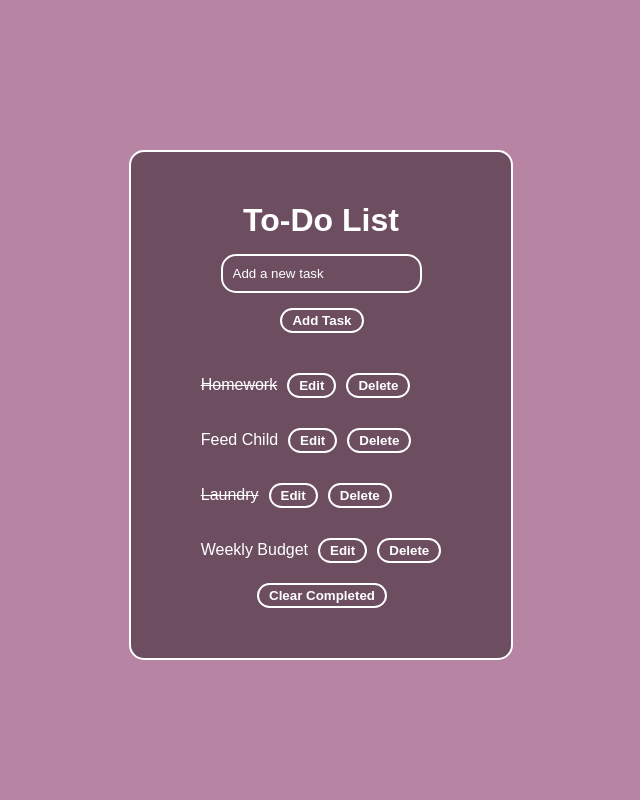
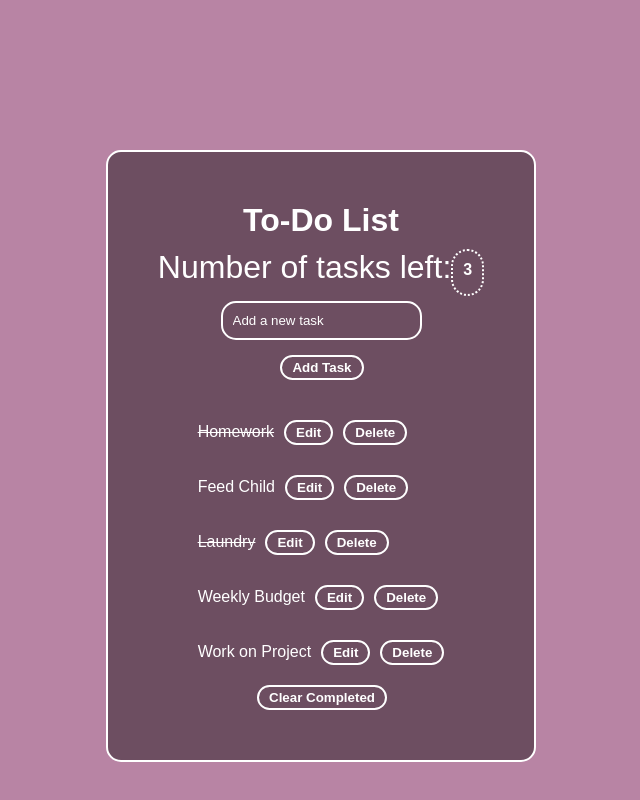
Before and after one commit to rabidfae/Lauras-to-do, a plain HTML site: page index.html in a window 1280 px wide. Shown: the whole page, without its empty margins (319-959 px from the left). Drawn offline with Linux system fonts and the light colour scheme.

Commit message:
styling,

```diff
--- a/index.html
+++ b/index.html
@@ -22,8 +22,13 @@
     <div class="containAll">
       <div class="todocontainer">
         <h1>To-Do List</h1>
+        <div class="taskDiv">
+          <h1 class="taskHeader">Number of tasks left:</h1>
+          <div id="incompleteCount">0</div>
+        </div>
         <input type="text" id="newInput" placeholder="Add a new task" />
         <button id="addButton">Add Task</button>
+
         <div class="ulButt">
           <ul id="taskList"></ul>
 
--- a/script.js
+++ b/script.js
@@ -1,4 +1,4 @@
-//I am using the textbook JavaScript in easy steps by Mike McGrath to help me with this project. I am also speaking with co-workers and they are adding their opinons and helping me as I go, while leaving myself notes.
+//I am using the textbook JavaScript in easy steps by Mike McGrath to help me with this project. I am also speaking with co-workers and they are adding their opinons and helping me as I go, while leaving myself notes. I am also checking stack overflow and ChatGPT to have things explained simpler if I'm not quite understanding it clearly
 //I know I will probably have to change a lot of things as we progress through the semester.
 
 
@@ -28,6 +28,13 @@ let toDos = [
         toDoText: "Weekly Budget",
         //todoCategory: [catID],
         toDoComplete: false
+
+    },
+    {
+        toDoID: 4,
+        toDoText:"Work on Project",
+       // toDoCatergory: [catID],
+       toDoComplete: false
     }
 
 ]
@@ -54,6 +61,8 @@ const newInput = document.getElementById('newInput');
 const addButton = document.getElementById('addButton');
 const clearButton = document.getElementById('clearButton');
 
+
+//showing my todo array
 function renderToDos() {
     taskList.innerHTML = ''; // Clear the list
     toDos.forEach((toDo, index) => { // Loop through the to-dos
@@ -61,13 +70,12 @@ function renderToDos() {
 
         if (toDo.isEditing) { // Check if the to-do is being edited
 
-
             const editInput = document.createElement('input'); // Create a new input
             editInput.id = 'editInput'; // Set the input id so the form will work correctly
             editInput.type = 'text'; // Set the input type to text
             editInput.value = toDo.toDoText; // Set the input value to the to-do text
 
-            editInput.addEventListener('click', (event) => { // An event listener is added to the editInput to call event.stopPropagation(), which prevents clicks on the input from triggering the click event on the parent <li>. this allows you to focus on and edit the input with interference -- ChatGPT when I got stuck and couldn't find an answer in the textbook or on stack overflow
+            editInput.addEventListener('click', (event) => { // An event listener is added to the editInput to call event.stopPropagation(), which prevents clicks on the input from triggering the click event on the parent <li>. this allows you to focus on and edit the input with interference -- ChatGPT (when I got stuck and couldn't find an answer in the textbook or on stack overflow)
                 event.stopPropagation(); // This means that the event will be handled only by the element on which it was triggered, and it will not cause any additional events to be fired on its parent elements.
             });
 
@@ -115,11 +123,14 @@ function renderToDos() {
 
         li.addEventListener('click', () => {
             toDo.toDoComplete = !toDo.toDoComplete; // Toggle the completion status
+            updateIncompleteCount(); // Update the incomplete count
             renderToDos(); // Re-render the list to reflect the change
         });
 
         taskList.appendChild(li); // Append the list item to the task list
     });
+
+    updateIncompleteCount(); // Call this function after rendering the list
 }
 
 function addTask() {
@@ -133,13 +144,21 @@ function addTask() {
         toDos.push(newToDo); // Add new to-do to the array
         renderToDos(); // Re-render the list
         newInput.value = ''; // Clear input field
+        updateIncompleteCount(); // Update the incomplete count
     }
 }
 
+
 function clearToDos() {
-    toDos = toDos.filter(toDo => !toDo.toDoComplete); // Keep only incomplete to-dos
+    toDos = toDos.filter(toDo => !toDo.toDoComplete); // Keep only incomplete to-dos. is the test function. It checks each to-do item to see if it is not complete (!toDo.toDoComplete means "not complete"). If the test function returns true, the item is kept in the array; otherwise, it is removed.
     renderToDos(); // Re-render the list
+
+    updateIncompleteCount(); // Update the incomplete count
 }
+
+
+
+
 
 // Event listener for adding a task
 addButton.addEventListener('click', addTask);
@@ -149,3 +168,14 @@ clearButton.addEventListener('click', clearToDos);
 
 // Initial render of array
 renderToDos();
+
+
+updateIncompleteCount(); // Update the incomplete count
+
+
+//complete count function
+function updateIncompleteCount() {
+    const incompleteCount = toDos.filter(toDo => !toDo.toDoComplete).length; // Count the number of incomplete tasks
+    document.getElementById('incompleteCount').textContent = incompleteCount;
+    incompleteCount.value = 'Number of Tasks left'// Update the corresponding HTML element
+}
--- a/style.css
+++ b/style.css
@@ -149,3 +149,20 @@ button:hover {
     background-color: var(--secondaryBackground);
     color: var(--text2)
 }
+#incompleteCount {
+    background-color: var(--secondaryBackground);
+    border-radius: 32px;
+    border: 2px dotted white;
+    font-weight: bold;
+    padding-right: 10px;
+    padding-left: 10px;
+    padding-top:10px;
+}
+.taskHeader {
+    font-weight: inherit;
+}
+
+.taskDiv {
+display:flex;
+flex-direction: row;
+}
```
